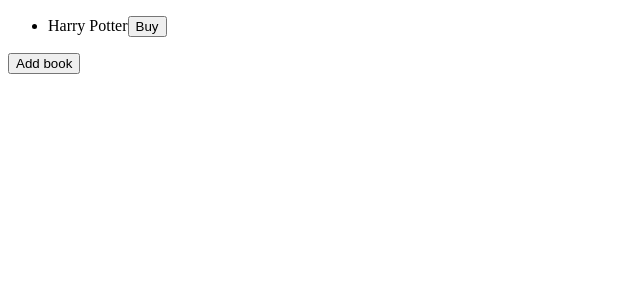
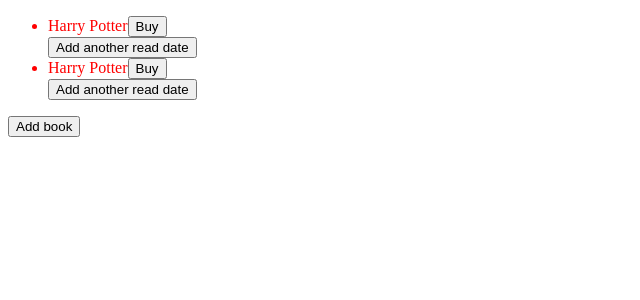
Before and after one commit to trebeljahr/book-list, a React (Create React App) app in the folder client/: page / in a window 1280 px wide. Shown: the top 300 px of the page, without its empty margins (0-640 px from the left). Built offline with nearby package versions, Linux system fonts and the light colour scheme.

Commit message:
Add book editing
Remove/Add/Edit reading dates
Add/Remove new books

```diff
--- a/client/public/index.html
+++ b/client/public/index.html
@@ -2,7 +2,6 @@
 <html lang="en">
   <head>
     <meta charset="utf-8" />
-    <link rel="icon" href="%PUBLIC_URL%/favicon.ico" />
     <meta name="viewport" content="width=device-width, initial-scale=1" />
   </head>
   <body>
--- /dev/null
+++ b/client/src/App.css
@@ -0,0 +1,6 @@
+.green {
+    color: green;
+}
+.red {
+    color: red;
+}
--- /dev/null
+++ b/client/src/components/AddBook.js
@@ -0,0 +1,16 @@
+import React from 'react';
+import { uuid, getExampleBook } from '../utils';
+
+const AddBook = ({ setBooks }) => {
+    const addBook = () => {
+        const newBook = getExampleBook();
+        setBooks(books => [...books, newBook]);
+    };
+    return (
+        <div>
+            <button onClick={addBook}>Add book </button>
+        </div>
+    );
+};
+
+export default AddBook;
--- a/client/src/components/Book.js
+++ b/client/src/components/Book.js
@@ -1,14 +1,37 @@
-import React, { useState } from 'react';
+import React from 'react';
+import ReadDates from './ReadDates';
 
-const Book = ({ book: { name, purchased }, buyBook, unbuyBook }) => {
+const Book = ({ book, changeBookInfo, setBooks }) => {
+    const { id, name, purchased } = book;
+    const purchase = book => {
+        return {
+            ...book,
+            purchased: true,
+        };
+    };
+    const unPurchase = book => {
+        return {
+            ...book,
+            purchased: false,
+        };
+    };
+
+    const buy = () => {
+        changeBookInfo(id, purchase);
+    };
+    const unbuy = () => {
+        changeBookInfo(id, unPurchase);
+    };
+
     return (
-        <li>
+        <li className={book.readDates.length > 0 ? 'green' : 'red'}>
             {name}
             {purchased ? (
-                <button onClick={unbuyBook}>Unbuy</button>
+                <button onClick={unbuy}>Unbuy</button>
             ) : (
-                <button onClick={buyBook}>Buy</button>
+                <button onClick={buy}>Buy</button>
             )}
+            <ReadDates book={book} changeBookInfo={changeBookInfo} setBooks={setBooks} />
         </li>
     );
 };
--- a/client/src/components/Booklist.js
+++ b/client/src/components/Booklist.js
@@ -1,18 +1,9 @@
 import React, { useState } from 'react';
 import Book from './Book';
+import AddBook from './AddBook';
+import { uuid, getExampleBook } from '../utils';
 
-const defaultBooks = {
-    'Harry Potter': {
-        name: 'Harry Potter',
-        readDates: [
-            {
-                beginning: new Date(),
-                end: null,
-            },
-        ],
-        purchased: false,
-    },
-};
+const defaultBooks = [getExampleBook(), getExampleBook()];
 
 const defaultFilters = {
     purchased: 'false',
@@ -22,31 +13,33 @@
     const [books, setBooks] = useState(defaultBooks);
     const [filters, setFilters] = useState(defaultFilters);
 
-    const buyBook = name => {
-        setBooks({ ...books, [name]: { ...books[name], purchased: true } });
-    };
-    const unbuyBook = name => {
-        setBooks({ ...books, [name]: { ...books[name], purchased: false } });
+    const changeBookInfo = (id, fn) => {
+        setBooks(findAndExecute(books, id, fn));
     };
 
-    const addBook = () => {
-        console.log('Adding book!');
-    };
     return (
         <div className="booklist">
             <ul>
-                {Object.keys(books).map(name => (
-                    <Book
-                        key={name}
-                        book={books[name]}
-                        unbuyBook={() => unbuyBook(name)}
-                        buyBook={() => buyBook(name)}
-                    ></Book>
+                {books.map(book => (
+                    <Book key={book.id} book={book} changeBookInfo={changeBookInfo}></Book>
                 ))}
             </ul>
-            <button onClick={addBook}>Add book </button>
+            <AddBook books={books} setBooks={setBooks} />
         </div>
     );
 };
 
+export function findAndExecute(elements, id, fn) {
+    return elements.map(element => {
+        if (element.id === id) {
+            const newElement = fn(element);
+            if (newElement) {
+                return newElement;
+            }
+            return;
+        }
+        return element;
+    });
+}
+
 export default Booklist;
--- /dev/null
+++ b/client/src/components/ReadDate.js
@@ -0,0 +1,35 @@
+import React from 'react';
+
+const ReadDate = ({ changeReadDates, deleteReadDate, date }) => {
+    const { id } = date;
+
+    const changeKeyValueOfDate = (key, newValue) => {
+        return {
+            ...date,
+            [key]: newValue,
+        };
+    };
+
+    const changeBeginningOfReadDate = () => {
+        changeReadDates(() => changeKeyValueOfDate('beginning', new Date()), id);
+    };
+    const changeEndOfReadDate = () => {
+        changeReadDates(() => changeKeyValueOfDate('end', new Date()), id);
+    };
+    const deleteDate = () => {
+        deleteReadDate(id);
+    };
+
+    return (
+        <div>
+            <div>Beginning: {date.beginning.toString()}</div>
+            <div>End: {date.end.toString()}</div>
+
+            <button onClick={deleteDate}>Delete!</button>
+            <button onClick={changeBeginningOfReadDate}>Change Beginning!</button>
+            <button onClick={changeEndOfReadDate}>Change End!</button>
+        </div>
+    );
+};
+
+export default ReadDate;
--- /dev/null
+++ b/client/src/components/ReadDates.js
@@ -0,0 +1,72 @@
+import React from 'react';
+import { uuid } from '../utils';
+import ReadDate from './ReadDate';
+import { findAndExecute } from './Booklist';
+
+const ReadDates = ({ changeBookInfo, book }) => {
+    const { id } = book;
+
+    const addReadDateToBook = () => {
+        const newReadDate = {
+            id: uuid(),
+            beginning: new Date(),
+            end: new Date(),
+        };
+        const newBook = {
+            ...book,
+            readDates: [...book.readDates, newReadDate],
+        };
+        return newBook;
+    };
+
+    const addReadDate = () => {
+        changeBookInfo(id, addReadDateToBook);
+    };
+
+    const changeReadDates = (fn, readDateId) => {
+        const changeReadDate = () => {
+            const readDates = findAndExecute(book.readDates, readDateId, fn);
+            return {
+                ...book,
+                readDates,
+            };
+        };
+        changeBookInfo(id, changeReadDate);
+    };
+
+    const deleteReadDate = readDateId => {
+        const deleteSingleDate = () => {
+            const readDates = deleteById(book.readDates, readDateId);
+            return {
+                ...book,
+                readDates,
+            };
+        };
+
+        changeBookInfo(id, deleteSingleDate);
+    };
+
+    return (
+        <div>
+            {book.readDates.map(date => {
+                return (
+                    <ReadDate
+                        date={date}
+                        changeReadDates={changeReadDates}
+                        deleteReadDate={deleteReadDate}
+                        key={date.id}
+                    />
+                );
+            })}
+            <button onClick={addReadDate}>Add another read date</button>
+        </div>
+    );
+};
+
+export const deleteById = (elements, idToSearchFor) => {
+    const i = elements.findIndex(elem => idToSearchFor === elem.id);
+    const newElements = [...elements.slice(0, i), ...elements.slice(i + 1, elements.length)];
+    return newElements;
+};
+
+export default ReadDates;
--- a/client/src/index.js
+++ b/client/src/index.js
@@ -1,6 +1,7 @@
 import React from 'react';
 import ReactDOM from 'react-dom';
 import App from './App';
+import './App.css';
 import * as serviceWorker from './serviceWorker';
 
 ReactDOM.render(<App />, document.getElementById('root'));
--- /dev/null
+++ b/client/src/utils.js
@@ -0,0 +1,15 @@
+export function uuid(a) {
+    return a
+        ? (a ^ ((Math.random() * 16) >> (a / 4))).toString(16)
+        : ([1e7] + -1e3 + -4e3 + -8e3 + -1e11).replace(/[018]/g, uuid);
+}
+
+export function getExampleBook() {
+    const exampleBook = {
+        id: uuid(),
+        name: 'Harry Potter',
+        readDates: [],
+        purchased: false,
+    };
+    return exampleBook;
+}
```
